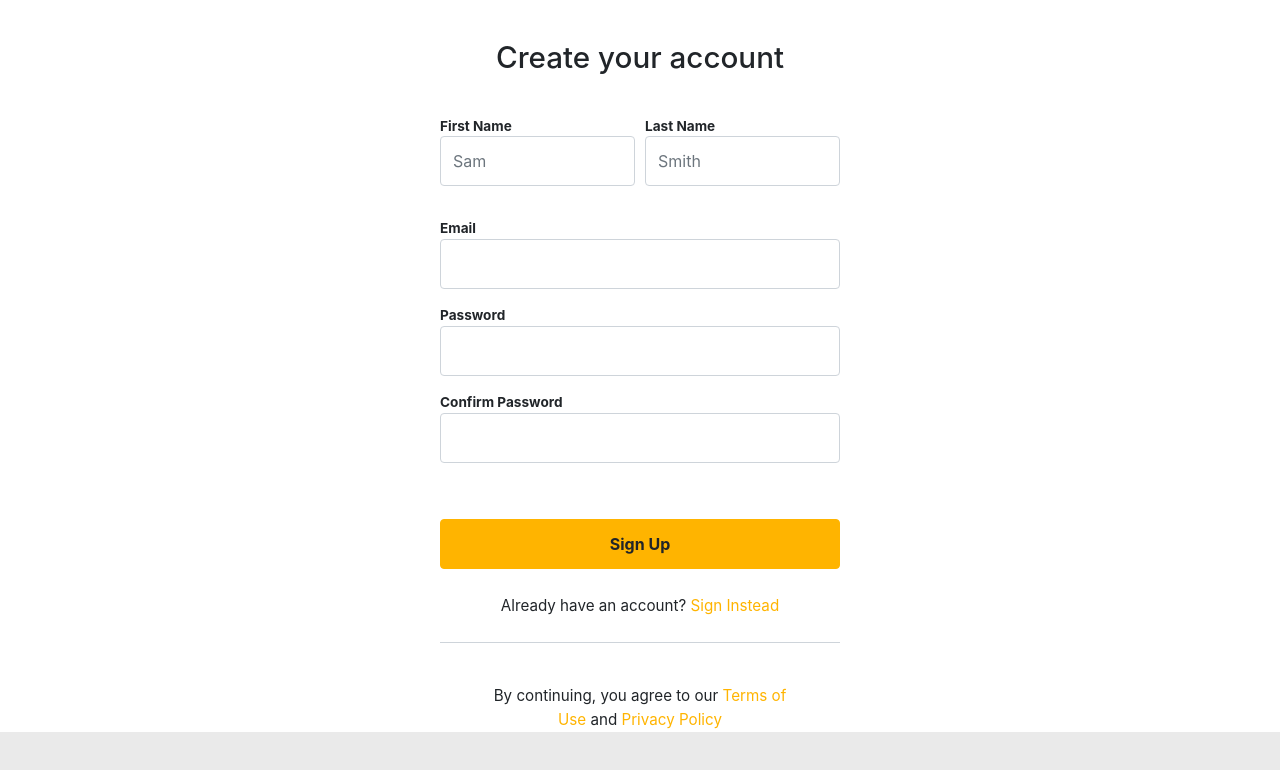
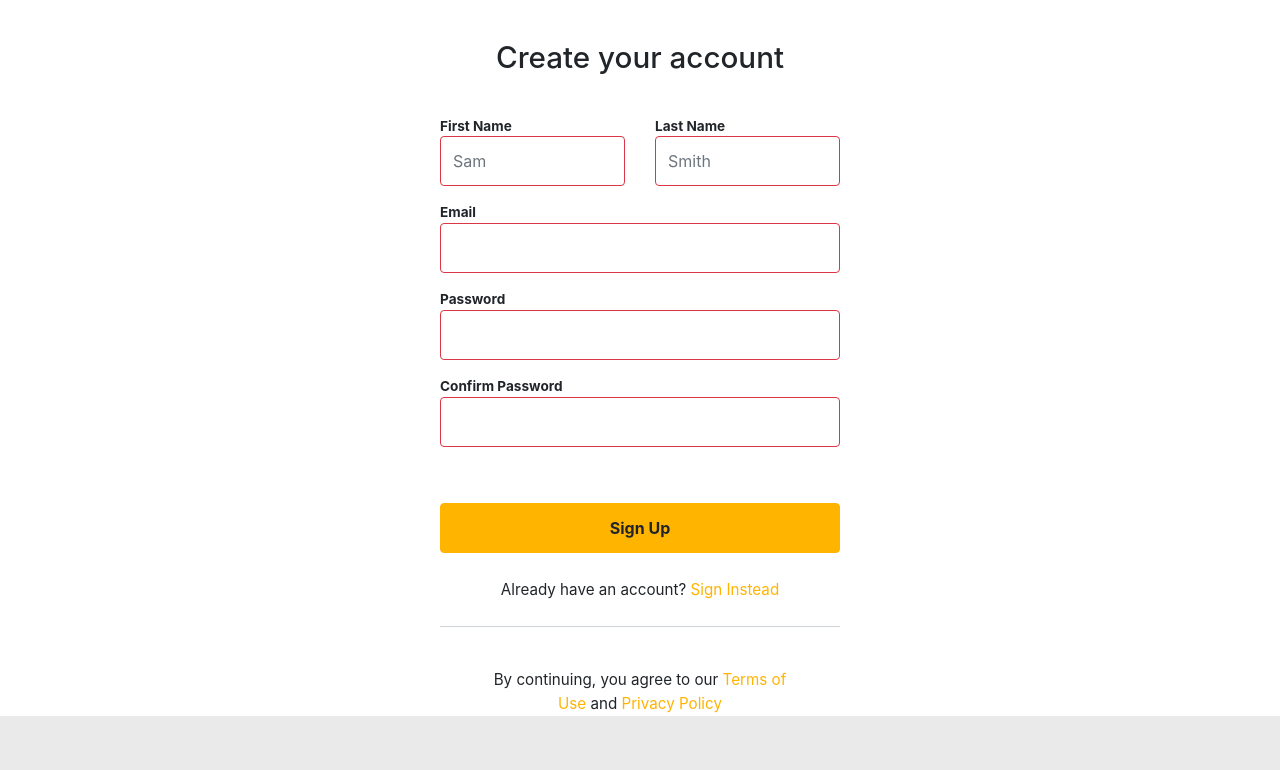
Before and after one commit to axanovrl/agent-corner, a React app: page / in a window 1280 px wide. Built offline with nearby package versions, Linux system fonts and the light colour scheme.

Commit message:
created store, validation components and added redux-form to sign-up component

```diff
--- a/src/assets/style/Style.css
+++ b/src/assets/style/Style.css
@@ -586,3 +586,7 @@ a.text-primary:hover{
   padding-right: 29.5px;
   padding-left: 29.5px;
 }
+
+.btn-primary:focus {
+  box-shadow: 0 0 0 0.2rem rgba(255, 187, 0, 0.5)!important;
+}
--- a/src/components/FieldInput.js
+++ b/src/components/FieldInput.js
@@ -2,33 +2,27 @@ import React from "react";
 import PropTypes from "prop-types";
 import { Form } from "react-bootstrap";
 
-const FieldInput = ({
-  type = "text",
-  label,
-  placeholder,
-  renderTop,
-  value
-}) => (
-  <Form.Group>
+const FieldInput = ({ input, label, meta, renderTop, ...rest }) => (
+  <Form.Group controlId={input.name} className="p-0">
     <div className="d-flex justify-content-between">
-      <Form.Label>{label}</Form.Label>
+      {label && <Form.Label>{label}</Form.Label>}
       {renderTop}
     </div>
-    <Form.Control
-      as="input"
-      type={type}
-      placeholder={placeholder}
-      value={value}
-    />
+    <Form.Control isInvalid={meta.error} as="input" {...input} {...rest} />
+    {meta.touched &&
+      (meta.error && (
+        <Form.Control.Feedback type="invalid">
+          {meta.error}
+        </Form.Control.Feedback>
+      ))}
   </Form.Group>
 );
 
 FieldInput.propTypes = {
-  type: PropTypes.string,
+  input: PropTypes.object.isRequired,
   label: PropTypes.string.isRequired,
   className: PropTypes.string,
-  placeholder: PropTypes.string,
-  value: PropTypes.string,
-  renderTop: PropTypes.element
+  renderTop: PropTypes.element,
+  meta: PropTypes.object
 };
 export default FieldInput;
--- a/src/pages/SignUp/components/FieldSignUp.js
+++ b/src/pages/SignUp/components/FieldSignUp.js
@@ -1,38 +1,74 @@
 import React from "react";
 import { Link } from "react-router-dom";
-import { Container, Form, Col, Button } from "react-bootstrap";
+import { Container, Form, Button, Col, Row } from "react-bootstrap";
+import { Field, reduxForm } from "redux-form";
+import {
+  required,
+  maxLength15,
+  minLength2,
+  email,
+  minLengthPassword8
+} from "../../../utils/validation";
+import PropTypes from "prop-types";
 
 import FieldInput from "../../../components/FieldInput";
 
-const FieldSignUp = () => {
+const FieldSignUp = props => {
+  const { handleSubmit } = props;
   return (
     <Container>
       <div className="d-flex justify-content-center">
-        <Form className="auth-form">
+        <Form className="auth-form" onSubmit={handleSubmit}>
           <h2 className="text-center mb-2-hf">Create your account</h2>
-          <Form.Row>
-            <Form.Group as={Col}>
-              <FieldInput label="First Name" placeholder="Sam" />
-            </Form.Group>
-            <Form.Group as={Col}>
-              <FieldInput label="Last Name" placeholder="Smith" />
-            </Form.Group>
-          </Form.Row>
-          <Form.Group>
-            <FieldInput label="Email" />
-          </Form.Group>
-          <Form.Group>
-            <FieldInput label="Password" type="password" />
-          </Form.Group>
-          <Form.Group>
-            <FieldInput label="Confirm Password" type="password" />
-          </Form.Group>
-          <Link to="/login">
-            {" "}
-            <Button variant="primary" className="mt-2-hf font-weight-bold">
-              Sign Up
-            </Button>
-          </Link>
+          <Row>
+            <Col>
+              <Field
+                name="firstName"
+                label="First Name"
+                component={FieldInput}
+                placeholder="Sam"
+                validate={[required, maxLength15, minLength2]}
+              />
+            </Col>
+            <Col>
+              <Field
+                name="lastName"
+                label="Last Name"
+                component={FieldInput}
+                placeholder="Smith"
+                validate={[required, maxLength15, minLength2]}
+              />
+            </Col>
+          </Row>
+          <Field
+            name="email"
+            label="Email"
+            component={FieldInput}
+            validate={[email, required]}
+          />
+          <Field
+            name="password"
+            label="Password"
+            type="password"
+            component={FieldInput}
+            validate={[minLengthPassword8, required]}
+          />
+          <Field
+            name="confirmPassword"
+            label="Confirm Password"
+            type="password"
+            component={FieldInput}
+            validate={[minLengthPassword8, required]}
+          />
+
+          <Button
+            type="submit"
+            variant="primary"
+            className="mt-2-hf font-weight-bold"
+            onClick={handleSubmit}
+          >
+            Sign Up
+          </Button>
           <div className="text-center pt-1-hf pb-2-hf">
             <span>
               Already have an account?
@@ -55,4 +91,10 @@ const FieldSignUp = () => {
   );
 };
 
-export default FieldSignUp;
+FieldSignUp.propTypes = {
+  handleSubmit: PropTypes.func
+};
+
+export default reduxForm({
+  form: "FieldSignUp"
+})(FieldSignUp);
--- a/src/pages/SignUp/index.js
+++ b/src/pages/SignUp/index.js
@@ -1,9 +1,17 @@
 import React from "react";
+import PropTypes from "prop-types";
 
 import FieldSignUp from "./components/FieldSignUp";
 
-const SignUp = () => {
-  return <FieldSignUp />;
+const SignUp = ({ history }) => {
+  const handleSubmit = () => {
+    history.push("/login");
+  };
+  return <FieldSignUp onSubmit={handleSubmit} />;
+};
+
+SignUp.propTypes = {
+  history: PropTypes.func
 };
 
 export default SignUp;
--- /dev/null
+++ b/src/store.js
@@ -0,0 +1,10 @@
+import { createStore, combineReducers } from "redux";
+import { reducer as reduxFormReducer } from "redux-form";
+
+const reducers = combineReducers({
+  form: reduxFormReducer
+});
+
+const store = createStore(reducers);
+
+export { store };
--- /dev/null
+++ b/src/utils/validation.js
@@ -0,0 +1,22 @@
+export const required = value =>
+  value || typeof value === "number" ? undefined : "Required";
+
+const maxLength = max => value =>
+  value && value.length > max ? `Must be ${max} characters or less` : undefined;
+
+export const maxLength15 = maxLength(15);
+
+const minLength = min => value =>
+  value && value.length < min ? `Must be ${min} characters or more` : undefined;
+
+export const minLength2 = minLength(2);
+
+export const email = value =>
+  value && !/^[A-Z0-9._%+-]+@[A-Z0-9.-]+\.[A-Z]{2,4}$/i.test(value)
+    ? "Invalid email address"
+    : undefined;
+
+const minLengthPassword = min => value =>
+  value && value.length < min ? `Must be ${min} characters or more` : undefined;
+
+export const minLengthPassword8 = minLengthPassword(8);
```
Also changed, not shown: package.json (+5 -2 lines), src/index.js (+10 -3 lines).
